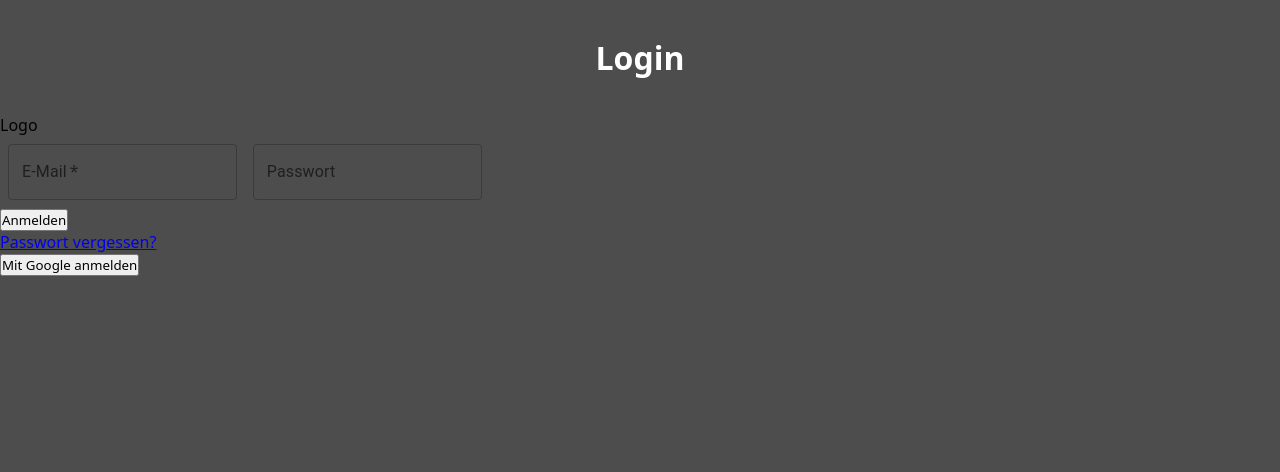
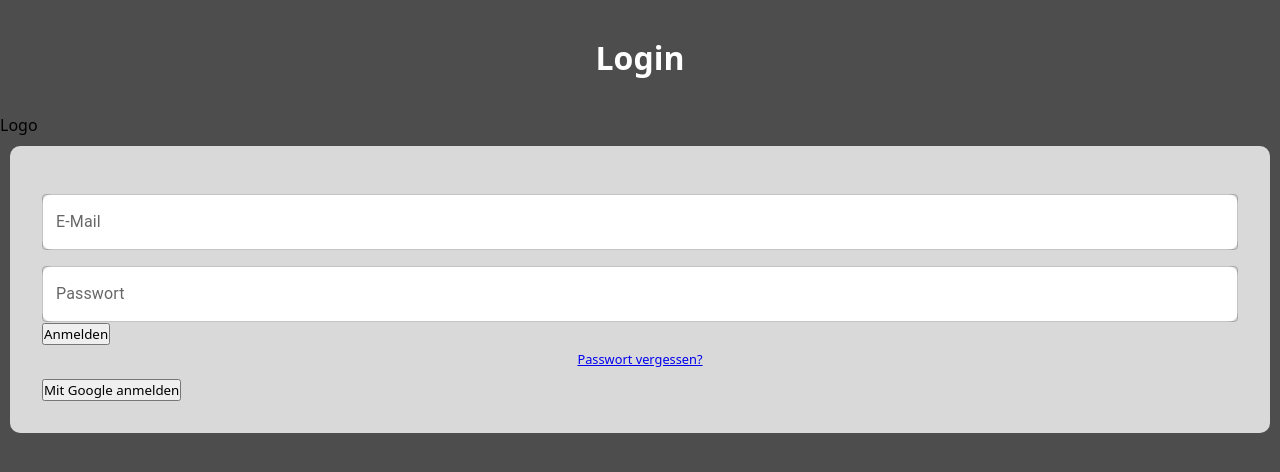
Before and after one commit to Just-URban-Exploring/Frontend, a React (Vite) app: page /login in a window 1280 px wide. Shown: the top 472 px of the page. Built offline with nearby package versions, Linux system fonts and the light colour scheme.

Commit message:
styling login without google-btn

```diff
--- a/src/css/login.css
+++ b/src/css/login.css
@@ -2,9 +2,31 @@
     padding: 2rem;
     margin: 10px;
     color: white;
+    background-color: var(--gray-200);
+    border-radius: 10px;
   }
 
   .style-input{
     margin: 0.5rem;
     padding: 0.5rem;
   }
+
+ .form-input {
+    background-color: white;
+    border-radius: 10px;
+    color: white;
+    width: 75vw;
+  }
+
+  .forgot-pw{
+    margin: 5px 0px 10px 0px;
+    text-align: center;
+    color: var(--blue-600);
+    font-size: 0.8rem;
+  }
+
+  a:visited {
+    color: var(--blue-600);
+    background-color: transparent;
+    text-decoration: none;
+  }
--- a/src/pages/Login.jsx
+++ b/src/pages/Login.jsx
@@ -9,9 +9,10 @@ export function Login() {
       <h1>Login</h1>
       <div>Logo</div>
       <Box
+        className="card"
         component="form"
         sx={{
-          "& .MuiTextField-root": { m: 1, width: "25ch" },
+          "& .MuiTextField-root": { mt: 2 },
         }}
         noValidate
         autoComplete="off"
@@ -19,15 +20,11 @@ export function Login() {
         <div>
           <TextField
             htmlFor="email"
-            className="form-label"
-            required
             type="email"
             id="oulined-email-input"
             label="E-Mail"
-            InputProps={{
-              readOnly: true,
-            }}
             fullWidth
+            className="form-input"
           ></TextField>
           <TextField
             htmlFor="passwort"
@@ -36,6 +33,7 @@ export function Login() {
             type="password"
             autoComplete="current-password"
             fullWidth
+            className="form-input"
           ></TextField>
         </div>
         <button type="submit" className="btn-primary">
```
